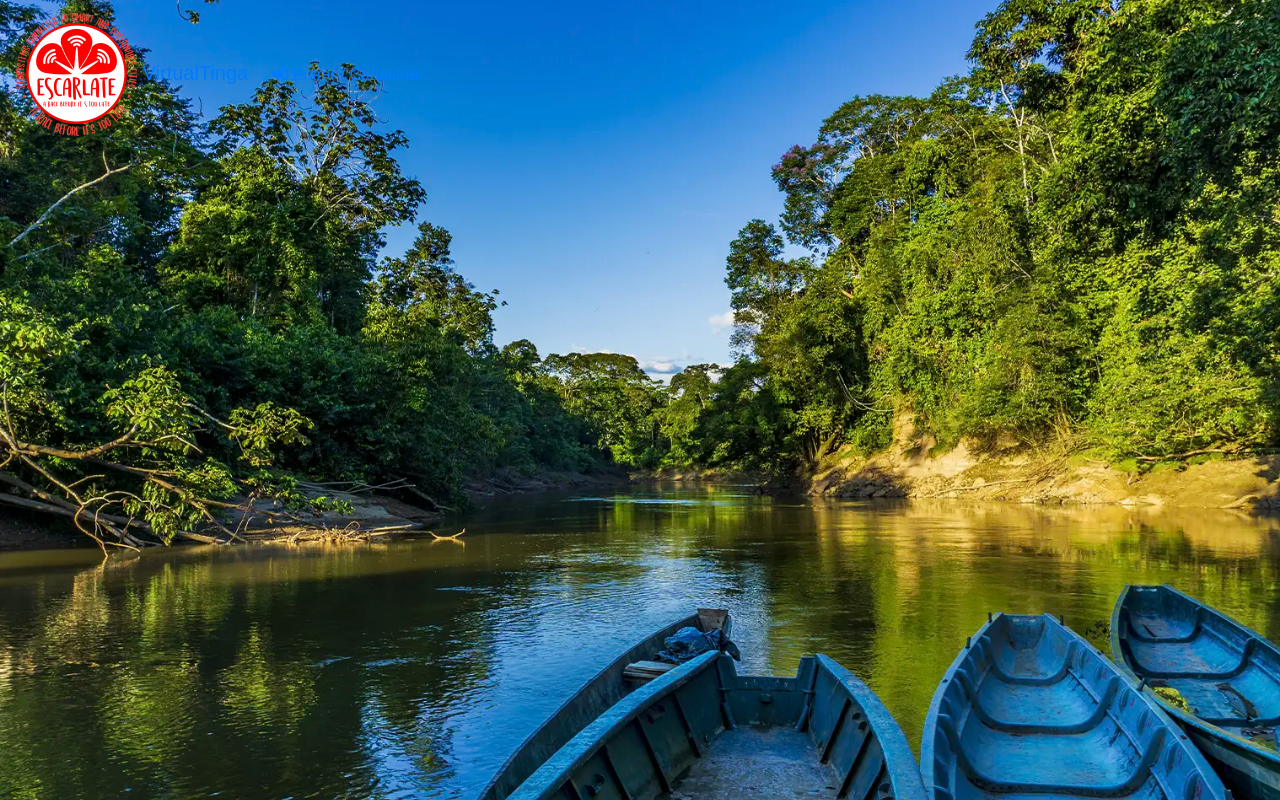
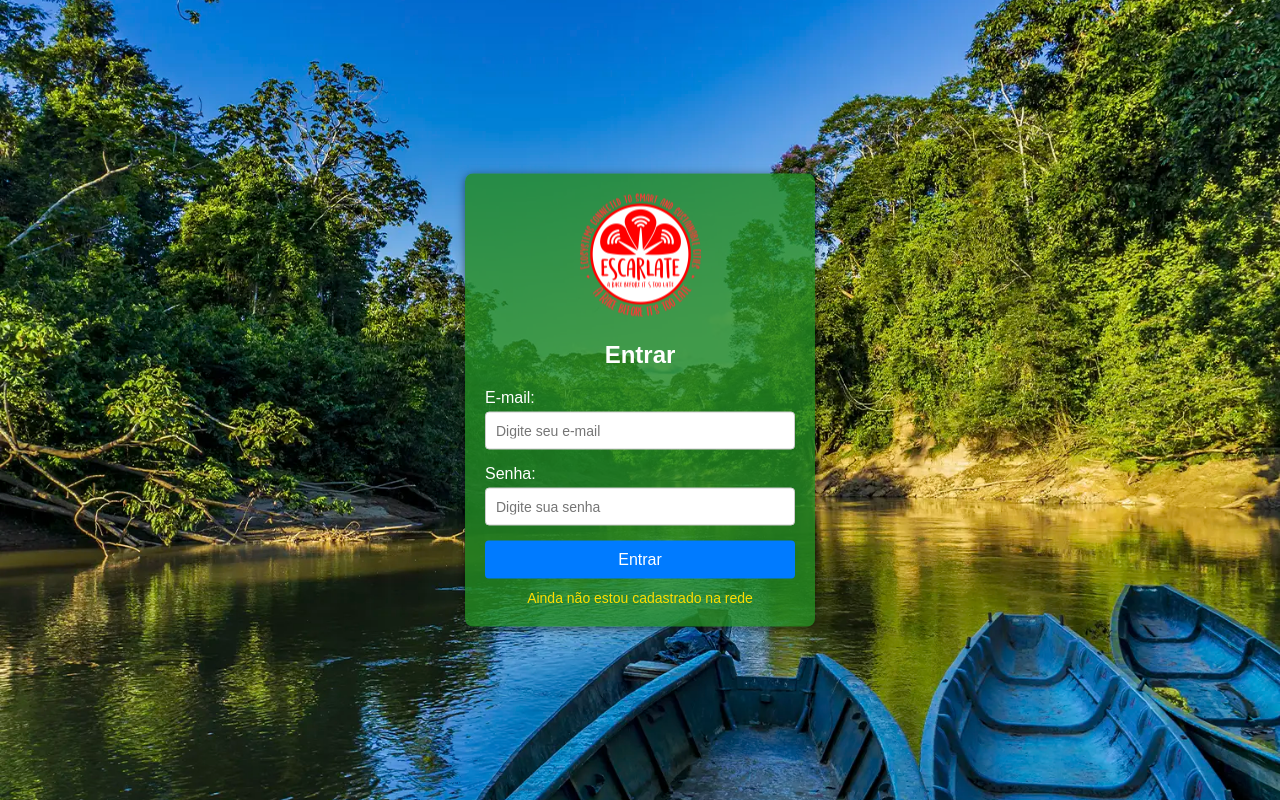
Before and after one commit to MatheuseduPinheiro/FormsCaptivePortal, a PHP site: page /auth_login.php in a window 1280 px wide. Run offline with PHP 8.4, Linux system fonts and the light colour scheme.

Commit message:
Ajustando Login

```diff
--- a/View/auth_login.php
+++ b/View/auth_login.php
@@ -1,9 +1,5 @@
 <?php
 require_once("../globals.php");
-require_once("../Module/conexao.php");
-
-// Definindo $c como verdadeiro se o usuário estiver logado
-$c = isset($_SESSION['user_id']);
 ?>
 <!DOCTYPE html>
 <html lang="en">
@@ -11,49 +7,36 @@
 <head>
     <meta charset="UTF-8">
     <meta name="viewport" content="width=device-width, initial-scale=1.0">
-    <title>VirtualTinga</title>
-    <link rel="shortcut icon" href="<?= $BASE_URL ?>../img/logo-escarlate2-121x123.png">
-    <!-- Bootstrap -->
-    <link rel="stylesheet" href="https://cdnjs.cloudflare.com/ajax/libs/twitter-bootstrap/4.5.3/css/bootstrap.css" integrity="sha512-drnvWxqfgcU6sLzAJttJv7LKdjWn0nxWCSbEAtxJ/YYaZMyoNLovG7lPqZRdhgL1gAUfa+V7tbin8y+2llC1cw==" crossorigin="anonymous" />
-    <!-- Font Awesome -->
-    <link rel="stylesheet" href="https://cdnjs.cloudflare.com/ajax/libs/font-awesome/5.15.1/css/all.min.css" integrity="sha512-+4zCK9k+qNFUR5X+cKL9EIR+ZOhtIloNl9GIKS57V1MyNsYpYcUrUeQc9vNfzsWfV28IaLL3i96P9sdNyeRssA==" crossorigin="anonymous" />
-    <!-- CSS do projeto -->
-    <link rel="stylesheet" href="<?= $BASE_URL ?>css/style.css">
-    <script src="<?= $BASE_URL ?>js/script.js"></script>
+    <link rel="stylesheet" href="<?= $BASE_URL ?>../css/style.css">
+    <link rel="shortcut icon" href="<?= $BASE_URL ?>../img/logo-escarlate2-121x123.png" type="image/x-icon">
+
+    <title>CaptivePortal</title>
 </head>
 
 <body>
-    <header>
-        <nav id="main-navbar" class="navbar navbar-expand-lg">
-            <a href="<?= $BASE_URL ?>" class="navbar-brand">
-                <img src="<?= $BASE_URL ?>../img/logo-escarlate2-121x123.png" id="logo">
-                <span id="VirtualTinga-title">VirtualTinga</span>
-            </a>
+    <div class="container">
+        <div class="inner-container">
+            <div class="campo-logo">
+                <img src="<?= $BASE_URL ?>../img/logo-escarlate2-121x123.png" alt="">
+            </div>
+            <h2 class="title">Entrar</h2>
+            <form action="<?= $BASE_URL ?>../Controller/login.php" method="POST">
+                <input type="hidden" name="type" value="login">
+                <div class="form-group">
+                    <label for="email">E-mail:</label>
+                    <input type="email" class="form-control" id="email" name="email" placeholder="Digite seu e-mail">
+                </div>
+                <div class="form-group">
+                    <label for="password">Senha:</label>
+                    <input type="password" class="form-control" id="password" name="password" placeholder="Digite sua senha">
+                </div>
+                <input type="submit" class="btn card-btn" value="Entrar">
+                <div class="gatway">
+                    <a href="<?= $BASE_URL ?>auth_cadastro.php">Ainda não estou cadastrado na rede</a>
+                </div>
+            </form>
+        </div>
+    </div>
+</body>
 
-            <div class="collapse navbar-collapse" id="navbar">
-                <ul class="navbar-nav">
-                    <?php if (isset($c) && $c) : ?>
-                        <li class="nav-item">
-                            <a href="<?= $BASE_URL ?>conexao.php" class="nav-link bold">
-                                <i class="fas fa-user"></i>
-                                <?= isset($_SESSION['user_name']) ? $_SESSION['user_name'] : 'Usuário' ?>
-                            </a>
-                        </li>
-                        <li class="nav-item">
-                            <a href="<?= $BASE_URL ?>logout.php" class="nav-link">
-                                <i class="fas fa-sign-in-alt"></i>
-                                Sair
-                            </a>
-                        </li>
-                    <?php else : ?>
-                        <li class="nav-item">
-                            <a href="<?= $BASE_URL ?>auth_login.php" class="nav-link">
-                                <i class="fas fa-sign-in-alt"></i>
-                                Entrar / Cadastrar
-                            </a>
-                        </li>
-                    <?php endif; ?>
-                </ul>
-            </div>
-        </nav>
-    </header>
+</html>
```
Also changed, not shown: View/template/header.php (deleted, +0 -57 lines).
